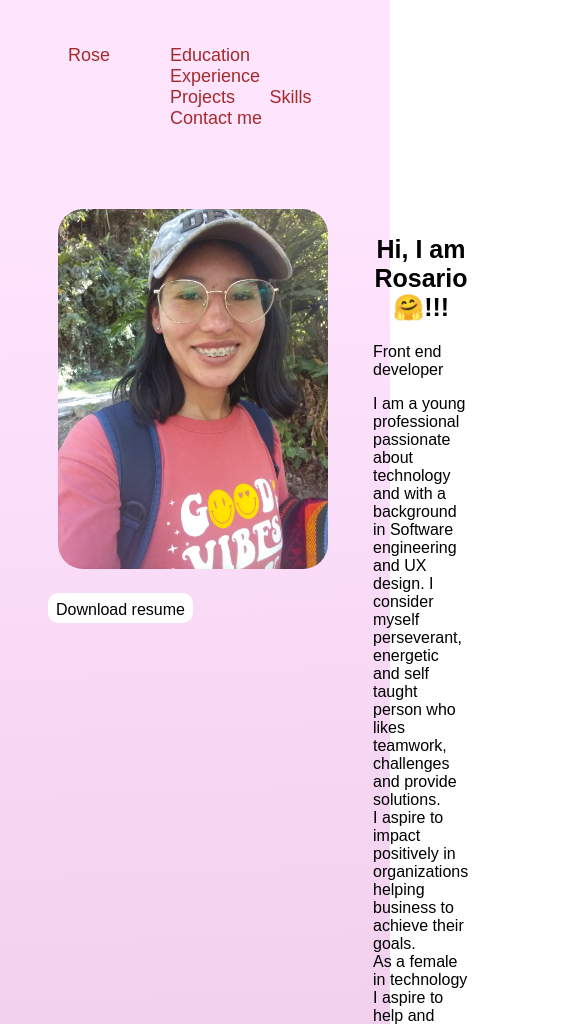
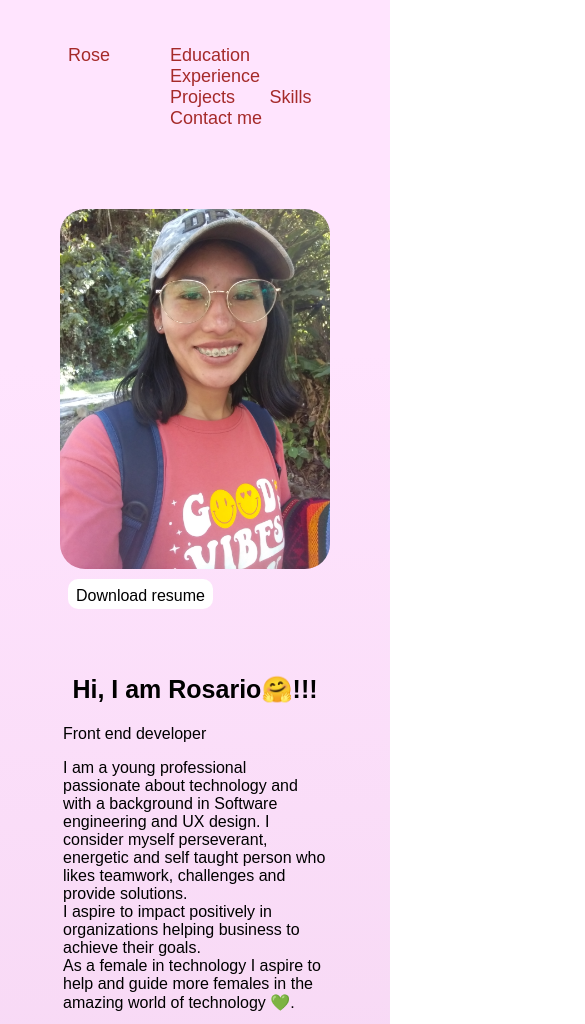
Before and after one commit to Rose1/Rose-Portfolio, a plain HTML site: page index.html in a window 390 px wide. Shown: the top 1024 px of the page, 585 px wide, since content can reach past the window. Drawn offline with Linux system fonts and the light colour scheme.

Commit message:
Responsive styles CSS
Create some media queries to make the page responsive

```diff
--- a/index.html
+++ b/index.html
@@ -25,8 +25,8 @@
                 <div>
                     <figure>
                         <img class="rose-photo" src="./images/rose.jpg" alt="a photo of Rose smiling">
+                        <button id="download-resume">Download resume</button>
                     </figure>
-                    <button id="download-resume">Download resume</button>
                 </div>
                 <div class="description">
                     <h1>Hi, I am Rosario🤗!!!</h1>
@@ -180,7 +180,7 @@
                     <h3>Technical skills</h3>
                     <div class="skills">
                         <div>
-                            <h3>Programming:</h3>
+                            <h4>Programming:</h4>
                             <ul>
                                 <li>Python</li>
                                 <li>Java</li>
@@ -193,7 +193,7 @@
                             </ul>
                         </div>
                         <div>
-                            <h3>Design:</h3>
+                            <h4>Design:</h4>
                             <ul>
                                 <li>Figma</li>
                             </ul>
--- a/style.css
+++ b/style.css
@@ -4,9 +4,6 @@ body {
     background-repeat: no-repeat;
     font-family: Arial, Helvetica, sans-serif;
     color: black;
-}
-main {
-    width: 100%;
 }
 header {
     display: flex;
@@ -95,8 +92,6 @@ button:hover, input:hover {
     background-color: rgb(144, 180, 247);
 }
 
-
-
 textarea {
     display: block;
     margin: 10px;
@@ -174,3 +169,33 @@ figcaption {
     margin: 10px;
     text-align: center;
 }
+
+@media (max-width: 768px) {
+    .container {
+        display: block;
+        align-items: center;
+    }
+
+    .icon-card, .skills {
+        display: block;
+    }
+
+    img {
+        margin-left: auto;
+        margin-right: auto;
+    }
+    h3 {
+        text-align: center;
+    }
+
+    .rose-photo, .unsaac-photo, .logo, .project-image, .icon-image, .icon {
+        display: block;
+        justify-content: space-around;
+    }
+
+    button {
+        display: block;
+        justify-content: space-around;
+    }
+
+}
```
